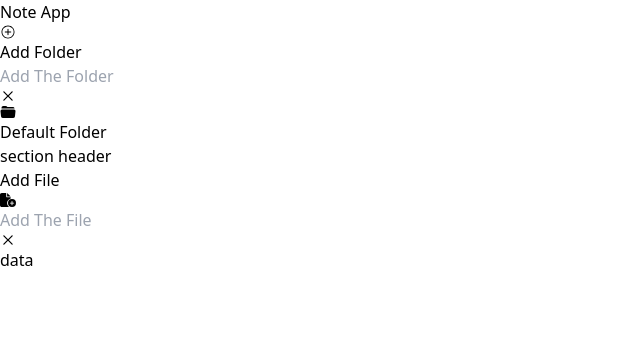
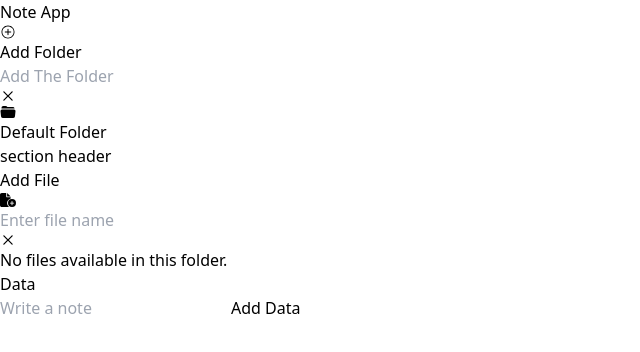
Before and after one commit to Urvish20/notes, a React (Vite) app: page / in a window 1280 px wide. Shown: the top 352 px of the page, without its empty margins (0-640 px from the left). Built offline with nearby package versions, Linux system fonts and the light colour scheme.

Commit message:
creating file and folder

```diff
--- a/src/Pages/HomePage.tsx
+++ b/src/Pages/HomePage.tsx
@@ -4,7 +4,7 @@ import Section from '../components/Section'
 const HomePage = () => {
   return (
     <div>
-      <div className='mx-auto max-w-full px-[15px] md:px-[100px] '>
+      <div className='mx-auto max-w-full px-[15px] md:px-[100px] border '>
       <Header/>
       <Section/>
       </div>
--- a/src/components/Header.tsx
+++ b/src/components/Header.tsx
@@ -2,7 +2,7 @@
 const Header = () => {
   return (
     <div>
-      <div className="flex justify-center mt-[90px] border">Note App</div>
+      <div className="flex justify-center mt-[90px] border border-black">Note App</div>
     </div>
   )
 }
--- a/src/components/NoteData.tsx
+++ b/src/components/NoteData.tsx
@@ -1,10 +1,57 @@
+import { useState } from "react";
+import { useDispatch, useSelector } from "react-redux";
+import { addFileData } from "../store/slices/folderSlice";
 
 const NoteData = () => {
+  const [data, setData] = useState("");
+  const dispatch = useDispatch();
+  const selectedFileId = useSelector((state) => state.folders.selectedFileId);
+  const selectedFolder = useSelector((state) => state.folders.folders.find((folder) => folder.id === state.folders.selectedFolderId) );
+
+  const handleAddData = () => {
+    if (data.trim() && selectedFolder && selectedFileId) {
+      dispatch(addFileData(data));
+      setData("");
+    }
+    // console.log(selectedFileId)
+  };
+
   return (
-    <div className="">
-      <h1>data</h1>
+    <div className="flex-col justify-center">
+      <h1>Data</h1>
+      <input
+        type="text"
+        placeholder="Write a note"
+        value={data}
+        onChange={(e) => setData(e.target.value)}
+      />
+      <button onClick={handleAddData} className="bg-blue-500 text-white p-2 mt-2">
+        Add Data
+      </button>
+
+
+
+      {/* Displaying the added data */}
+      <div>
+        {/* {selectedFolder &&
+          selectedFolder.files.map((file) => {
+            if (file.id === selectedFileId) {
+              return (
+                <div key={file.id} className="mt-4 bg-gray-100 p-4 rounded-lg">
+                  {file.fileData.map((note, index) => (
+
+                  ))}
+                </div>
+              );
+            }
+            return null;
+          })} */}
+
+
+          <p></p>
+      </div>
     </div>
-  )
-}
+  );
+};
 
-export default NoteData
+export default NoteData;
--- a/src/components/NoteFiles.tsx
+++ b/src/components/NoteFiles.tsx
@@ -2,32 +2,46 @@ import { useState } from "react";
 import { FaFileCirclePlus } from "react-icons/fa6";
 import { RxCross2 } from "react-icons/rx";
 import { useDispatch, useSelector } from "react-redux";
-import { addFile } from "../store/slices/folderSlice";
+import { addFile, selectFile } from "../store/slices/folderSlice";
+import { FaFileAlt } from "react-icons/fa";
 
 const NoteFiles = () => {
   const [addFileToggle, setAddFileToggle] = useState(false);
   const [fileName, setFileName] = useState("");
   const dispatch = useDispatch();
+
   const selectedFolderId = useSelector((state) => state.folders.selectedFolderId);
   const selectedFolder = useSelector((state) =>
     state.folders.folders.find((folder) => folder.id === selectedFolderId)
   );
+  const selectedFileId = useSelector((state) => state.folders.selectedFileId);
 
   const handleAddFile = () => {
     if (fileName.trim()) {
       const newId = Date.now();
-      dispatch(addFile({ id: newId, fileName ,fileData : [] }));
+      dispatch(addFile({ id: newId, fileName, fileData: [] }));
       setFileName("");
       setAddFileToggle(false);
+    } else {
+      alert("Please enter a valid file name.");
     }
+  };
+
+
+  const handleFileClick = (id) => {
+    dispatch(selectFile(id));
+    console.log(selectedFileId)
   };
 
   return (
     <div className="px-5">
-      {/* File creation */}
+      {/* File creation section */}
       <div className="py-2">
+        {/* Toggle button to show or hide file input */}
         <div
-          className={`${addFileToggle ? "hidden" : "flex items-center justify-between"} text-xl cursor-pointer py-2`}
+          className={`${
+            addFileToggle ? "hidden" : "flex items-center justify-between"
+          } text-xl cursor-pointer py-2`}
           onClick={() => setAddFileToggle(!addFileToggle)}
         >
           <h1>Add File</h1>
@@ -35,6 +49,8 @@ const NoteFiles = () => {
             <FaFileCirclePlus />
           </span>
         </div>
+
+        {/* Input for adding a new file */}
         <div className={`${addFileToggle ? "flex" : "hidden"} items-center gap-5`}>
           <form
             onSubmit={(e) => {
@@ -47,7 +63,7 @@ const NoteFiles = () => {
               type="text"
               value={fileName}
               onChange={(e) => setFileName(e.target.value)}
-              placeholder="Add The File"
+              placeholder="Enter file name"
             />
           </form>
           <span
@@ -59,13 +75,28 @@ const NoteFiles = () => {
         </div>
       </div>
 
-      {/* Display files of the selected folder */}
+      {/* Display the files in the selected folder */}
       <div>
-        {selectedFolder && selectedFolder.files.map((file) => (
-          <div key={file.id} className="flex items-center gap-2">
-            <h4>{file.fileName}</h4>
-          </div>
-        ))}
+        {selectedFolder ? (
+          selectedFolder.files.length > 0 ? (
+            selectedFolder.files.map((file) => (
+              <div
+                key={file.id}
+                className={`flex items-center gap-2 p-2 cursor-pointer ${
+                  selectedFileId === file.id ? "bg-gray-300" : ""
+                }`}
+                onClick={() => handleFileClick(file.id)}
+              >
+                <FaFileAlt />
+                <h4>{file.fileName}</h4>
+              </div>
+            ))
+          ) : (
+            <p>No files available in this folder.</p>
+          )
+        ) : (
+          <p>No folder selected.</p>
+        )}
       </div>
     </div>
   );
--- a/src/components/Section.tsx
+++ b/src/components/Section.tsx
@@ -3,7 +3,7 @@ import NoteSection from "./NoteSection";
 
 const Section = () => {
   return (
-    <div className="border flex h-[500px]">
+    <div className="border border-black flex h-[500px]">
       <div className="border border-red-600 w-1/4">
         <FolderSection />
       </div>
--- a/src/store/slices/folderSlice.tsx
+++ b/src/store/slices/folderSlice.tsx
@@ -3,6 +3,7 @@ import { createSlice } from "@reduxjs/toolkit";
 const initialState = {
   folders: [{ id: "default", folderName: "Default Folder", files: [] }],
   selectedFolderId: "default",
+  selectedFileId : null
 };
 
 const folderSlice = createSlice({
@@ -17,14 +18,34 @@ const folderSlice = createSlice({
 
       const folder = state.folders.find((folder) => folder.id === state.selectedFolderId);
       if (folder) {
-        folder.files.push(action.payload);
+        folder.files.push({ ...action.payload, fileData: "" });
       }
     },
+    // addFileData: (state, action) => {
+
+    //   const folder = state.folders.files.find((files) => files.id === state.selectedFileId);
+    //   if (folder) {
+    //     folder.files.data.push({ ...action.payload, data: [] });
+    //   }
+    // },
+
+    addFileData: (state, action) => {
+      const folder = state.folders.find(folder => folder.id === state.selectedFolderId);
+      if (folder) {
+        const file = folder.files.find(file => file.id === state.selectedFileId);
+         file.fileData = action.payload
+      }
+    },
+
+
     selectFolder: (state, action) => {
       state.selectedFolderId = action.payload;
+    },
+    selectFile: (state, action) => {
+      state.selectedFileId = action.payload;
     },
   },
 });
 
-export const { addFolder, addFile, selectFolder } = folderSlice.actions;
+export const { addFolder, addFile, addFileData,selectFolder,selectFile } = folderSlice.actions;
 export default folderSlice.reducer;
```
